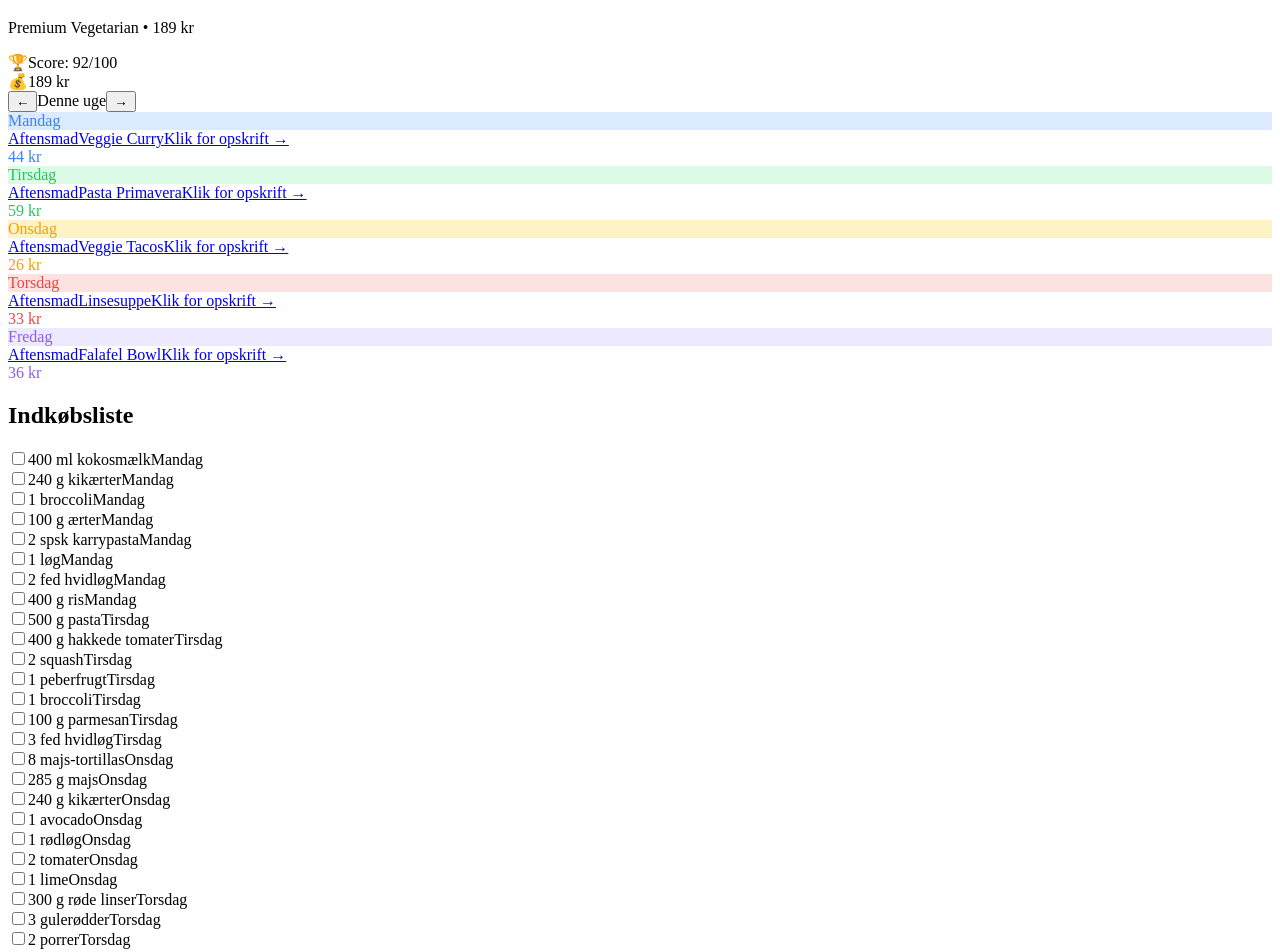
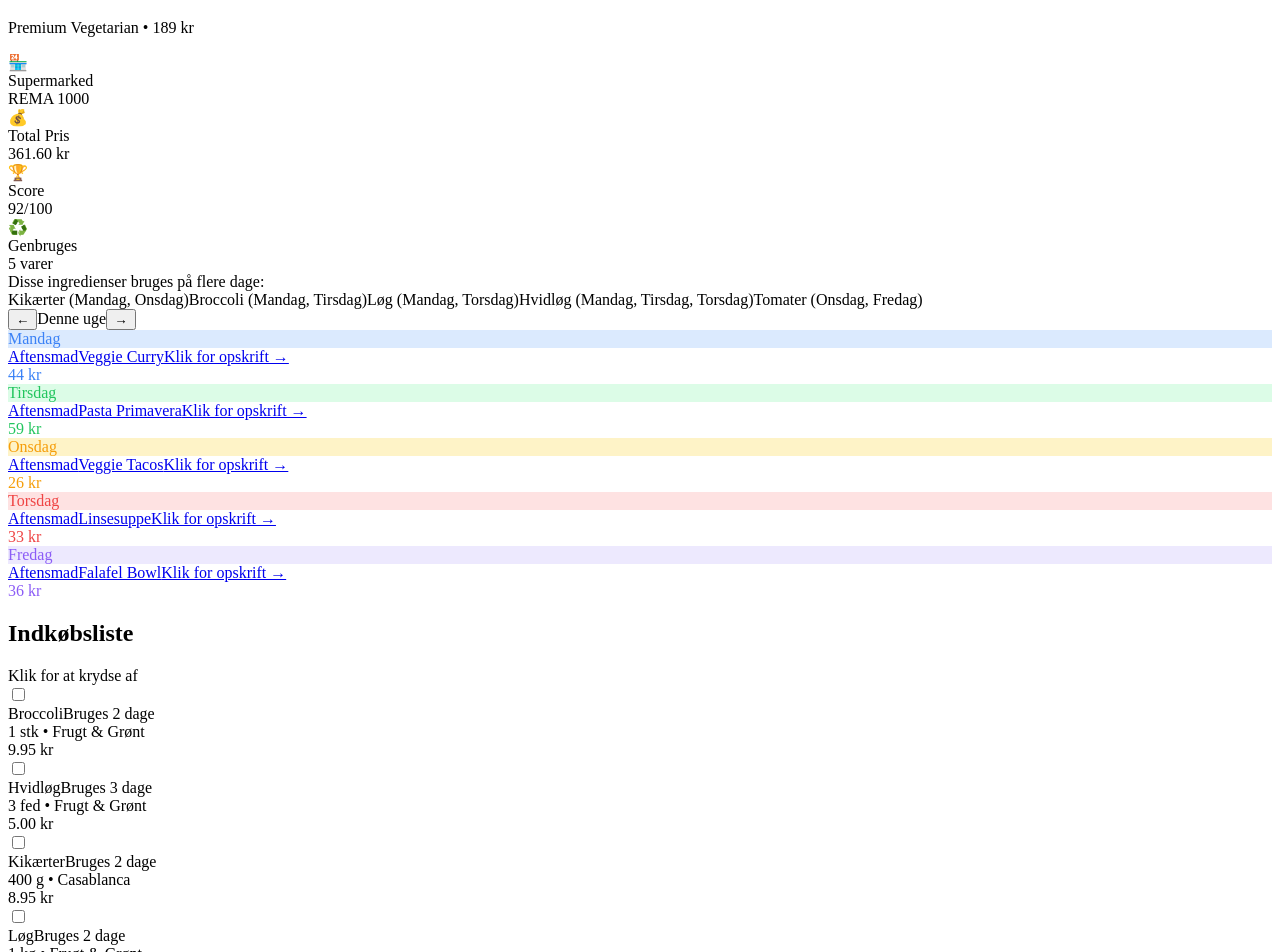
Before and after one commit to SevkanFeisty/feisty-recipes, a Next.js app: page /madplan in a window 1280 px wide. Shown: the part 1380-2332 px from the top of the page. Built offline with nearby package versions, Linux system fonts and the light colour scheme; a web font is replaced by a local one.

Commit message:
Add: shopping info box + prices/brands on grocery list + orange multi-day ingredients

```diff
--- a/app/madplan/page.js
+++ b/app/madplan/page.js
@@ -12,88 +12,125 @@ const days = [
   { name: 'Fredag', day_en: 'Friday', color: '#C4B5FD', bg: '#EDE9FE', border: '#8B5CF6' },
 ];
 
-// Recipe data - used in madplan
+// Recipe data with full ingredient details
 const recipesData = {
   "veggie-curry": {
     title: "Veggie Curry",
     day: "Mandag",
     ingredients: [
-      "400 ml kokosmælk",
-      "240 g kikærter",
-      "1 broccoli",
-      "100 g ærter",
-      "2 spsk karrypasta",
-      "1 løg",
-      "2 fed hvidløg",
-      "400 g ris"
+      { name: "Kokosmælk", amount: "400 ml", brand: "Coco", price: 12.95 },
+      { name: "Kikærter", amount: "400 g", brand: "Casablanca", price: 8.95 },
+      { name: "Broccoli", amount: "1 stk", brand: "Frugt & Grønt", price: 9.95 },
+      { name: "Ærter", amount: "300 g", brand: "Frozen", price: 12.50 },
+      { name: "Karrypasta", amount: "290 g", brand: "Blue Dragon", price: 19.95 },
+      { name: "Løg", amount: "1 kg", brand: "Frugt & Grønt", price: 8.95 },
+      { name: "Hvidløg", amount: "3 fed", brand: "Frugt & Grønt", price: 5.00 },
+      { name: "Jasminris", amount: "1 kg", brand: "Tastic", price: 14.95 }
     ]
   },
   "pasta-primavera": {
     title: "Pasta Primavera",
     day: "Tirsdag",
     ingredients: [
-      "500 g pasta",
-      "400 g hakkede tomater",
-      "2 squash",
-      "1 peberfrugt",
-      "1 broccoli",
-      "100 g parmesan",
-      "3 fed hvidløg"
+      { name: "Pasta", amount: "500 g", brand: "Barilla", price: 9.95 },
+      { name: "Hakkede tomater", amount: "400 g", brand: "Mutti", price: 14.95 },
+      { name: "Squash", amount: "2 stk", brand: "Frugt & Grønt", price: 10.00 },
+      { name: "Peberfrugt", amount: "2 stk", brand: "Frugt & Grønt", price: 12.00 },
+      { name: "Broccoli", amount: "1 stk", brand: "Frugt & Grønt", price: 9.95 },
+      { name: "Parmesan", amount: "200 g", brand: "Arla", price: 29.95 },
+      { name: "Hvidløg", amount: "1 hoved", brand: "Frugt & Grønt", price: 3.00 }
     ]
   },
   "veggie-tacos": {
     title: "Veggie Tacos",
     day: "Onsdag",
     ingredients: [
-      "8 majs-tortillas",
-      "285 g majs",
-      "240 g kikærter",
-      "1 avocado",
-      "1 rødløg",
-      "2 tomater",
-      "1 lime"
+      { name: "Majs-tortillas", amount: "8 stk", brand: "Santa Maria", price: 18.95 },
+      { name: "Majs", amount: "340 g", brand: "Sweet Corn", price: 7.95 },
+      { name: "Kikærter", amount: "400 g", brand: "Casablanca", price: 8.95 },
+      { name: "Avocado", amount: "2 stk", brand: "Frugt & Grønt", price: 14.00 },
+      { name: "Rødløg", amount: "2 stk", brand: "Frugt & Grønt", price: 6.00 },
+      { name: "Tomater", amount: "4 stk", brand: "Frugt & Grønt", price: 12.00 },
+      { name: "Lime", amount: "2 stk", brand: "Frugt & Grønt", price: 8.00 }
     ]
   },
   "lentil-soup": {
     title: "Linsesuppe",
     day: "Torsdag",
     ingredients: [
-      "300 g røde linser",
-      "3 gulerødder",
-      "2 porrer",
-      "1 løg",
-      "3 fed hvidløg",
-      "1 liter boullion"
+      { name: "Røde linser", amount: "500 g", brand: "Bobs Red Mill", price: 19.95 },
+      { name: "Gulerødder", amount: "1 kg", brand: "Frugt & Grønt", price: 9.95 },
+      { name: "Porrer", amount: "2 stk", brand: "Frugt & Grønt", price: 8.00 },
+      { name: "Løg", amount: "1 kg", brand: "Frugt & Grønt", price: 8.95 },
+      { name: "Hvidløg", amount: "1 hoved", brand: "Frugt & Grønt", price: 3.00 },
+      { name: "Grøntsagsbouillon", amount: "6 stk", brand: "Knorr", price: 15.95 }
     ]
   },
   "falafel-bowl": {
     title: "Falafel Bowl",
     day: "Fredag",
     ingredients: [
-      "300 g falafel",
-      "250 g hummus",
-      "1 pose salat",
-      "1 agurk",
-      "2 tomater",
-      "4 pitabrød"
+      { name: "Falafel", amount: "300 g", brand: "D四个字", price: 22.95 },
+      { name: "Hummus", amount: "250 g", brand: "Pulsar", price: 14.95 },
+      { name: "Salatmix", amount: "250 g", brand: "Evergreen", price: 12.95 },
+      { name: "Agurk", amount: "1 stk", brand: "Frugt & Grønt", price: 5.00 },
+      { name: "Tomater", amount: "4 stk", brand: "Frugt & Grønt", price: 12.00 },
+      { name: "Pitabrød", amount: "4 stk", brand: "Al Arabi", price: 14.95 }
     ]
   }
 };
 
-// Generate combined grocery list from all recipes
-function generateGroceryList() {
-  const allIngredients = [];
+// Find ingredients used in multiple days
+function getMultiDayIngredients() {
+  const ingredientCount = {};
 
   Object.values(recipesData).forEach(recipe => {
     recipe.ingredients.forEach(ing => {
-      allIngredients.push({
-        name: ing,
-        day: recipe.day
-      });
+      const key = ing.name.toLowerCase();
+      if (!ingredientCount[key]) {
+        ingredientCount[key] = { name: ing.name, days: [], count: 0 };
+      }
+      ingredientCount[key].days.push(recipe.day);
+      ingredientCount[key].count++;
     });
   });
 
-  return allIngredients;
+  return Object.values(ingredientCount).filter(i => i.count > 1);
+}
+
+// Generate grocery list with prices
+function generateGroceryList() {
+  const allIngredients = [];
+  const seen = new Set();
+
+  Object.values(recipesData).forEach(recipe => {
+    recipe.ingredients.forEach(ing => {
+      const key = ing.name.toLowerCase();
+      if (!seen.has(key)) {
+        seen.add(key);
+        allIngredients.push({
+          name: ing.name,
+          amount: ing.amount,
+          brand: ing.brand,
+          price: ing.price,
+          days: [recipe.day]
+        });
+      } else {
+        // Add day to existing
+        const existing = allIngredients.find(i => i.name.toLowerCase() === key);
+        if (existing && !existing.days.includes(recipe.day)) {
+          existing.days.push(recipe.day);
+        }
+      }
+    });
+  });
+
+  return allIngredients.sort((a, b) => {
+    // Multi-day items first
+    if (a.days.length > 1 && b.days.length === 1) return -1;
+    if (a.days.length === 1 && b.days.length > 1) return 1;
+    return a.name.localeCompare(b.name);
+  });
 }
 
 const samplePlan = {
@@ -101,6 +138,7 @@ const samplePlan = {
   plan_name: "Premium Vegetarian",
   score: 92,
   total_cost_dkk: 189,
+  supermarket: "REMA 1000",
   days: [
     { day: 1, day_name: "Monday", recipe_id: "veggie-curry", day_total: 44 },
     { day: 2, day_name: "Tuesday", recipe_id: "pasta-primavera", day_total: 59 },
@@ -114,6 +152,9 @@ export default function MadplanPage() {
   const [weekOffset, setWeekOffset] = useState(0);
   const [selectedPlan, setSelectedPlan] = useState(samplePlan);
   const groceryList = generateGroceryList();
+  const multiDayIngredients = getMultiDayIngredients();
+
+  const totalPrice = groceryList.reduce((sum, item) => sum + item.price, 0);
 
   const getDanishDay = (dayName) => {
     const day = days.find(d => d.day_en === dayName);
@@ -136,19 +177,52 @@ export default function MadplanPage() {
       </div>
 
       <main className="mx-auto max-w-7xl px-4 py-6">
-        {/* Plan Info Bar */}
-        <div className="bg-white rounded-xl shadow-sm p-4 mb-6 flex flex-wrap items-center justify-between gap-4">
-          <div className="flex items-center gap-4">
-            <div className="flex items-center gap-2">
-              <span className="text-2xl">🏆</span>
-              <span className="font-bold text-slate-900">Score: {selectedPlan.score}/100</span>
+
+        {/* Plan Summary Box */}
+        <div className="bg-white rounded-2xl shadow-lg p-6 mb-6">
+          <div className="grid md:grid-cols-4 gap-6">
+            {/* Supermarket */}
+            <div className="text-center p-4 bg-emerald-50 rounded-xl">
+              <div className="text-3xl mb-2">🏪</div>
+              <div className="text-xs text-slate-500 uppercase tracking-wide">Supermarked</div>
+              <div className="text-xl font-bold text-slate-900">{selectedPlan.supermarket}</div>
             </div>
-            <div className="h-6 w-px bg-slate-200"></div>
-            <div className="flex items-center gap-2">
-              <span className="text-2xl">💰</span>
-              <span className="font-bold text-emerald-600">{selectedPlan.total_cost_dkk} kr</span>
+
+            {/* Total Cost */}
+            <div className="text-center p-4 bg-emerald-50 rounded-xl">
+              <div className="text-3xl mb-2">💰</div>
+              <div className="text-xs text-slate-500 uppercase tracking-wide">Total Pris</div>
+              <div className="text-xl font-bold text-emerald-600">{totalPrice.toFixed(2)} kr</div>
+            </div>
+
+            {/* Score */}
+            <div className="text-center p-4 bg-emerald-50 rounded-xl">
+              <div className="text-3xl mb-2">🏆</div>
+              <div className="text-xs text-slate-500 uppercase tracking-wide">Score</div>
+              <div className="text-xl font-bold text-slate-900">{selectedPlan.score}/100</div>
+            </div>
+
+            {/* Multi-day items */}
+            <div className="text-center p-4 bg-amber-50 rounded-xl">
+              <div className="text-3xl mb-2">♻️</div>
+              <div className="text-xs text-slate-500 uppercase tracking-wide">Genbruges</div>
+              <div className="text-xl font-bold text-amber-600">{multiDayIngredients.length} varer</div>
             </div>
           </div>
+
+          {/* Multi-day ingredients detail */}
+          {multiDayIngredients.length > 0 && (
+            <div className="mt-4 pt-4 border-t border-amber-200">
+              <div className="text-sm text-amber-800 font-medium mb-2">Disse ingredienser bruges på flere dage:</div>
+              <div className="flex flex-wrap gap-2">
+                {multiDayIngredients.map((item, idx) => (
+                  <span key={idx} className="px-3 py-1 bg-amber-100 text-amber-700 rounded-full text-sm">
+                    {item.name} ({item.days.join(', ')})
+                  </span>
+                ))}
+              </div>
+            </div>
+          )}
         </div>
 
         {/* Week Navigation */}
@@ -198,20 +272,41 @@ export default function MadplanPage() {
 
         {/* Grocery List */}
         <div className="bg-white rounded-2xl shadow-lg p-8">
-          <h2 className="text-2xl font-bold text-slate-900 mb-6">Indkøbsliste</h2>
+          <div className="flex items-center justify-between mb-6">
+            <h2 className="text-2xl font-bold text-slate-900">Indkøbsliste</h2>
+            <span className="text-sm text-slate-500">Klik for at krydse af</span>
+          </div>
 
-          <div className="space-y-4">
+          <div className="space-y-2">
             {groceryList.map((item, idx) => (
-              <div key={idx} className="flex items-center gap-3 p-3 bg-slate-50 rounded-lg">
-                <input type="checkbox" className="w-5 h-5 rounded border-slate-300 text-emerald-500 focus:ring-emerald-500" />
-                <span className="text-slate-700">{item.name}</span>
-                <span className="ml-auto text-xs text-slate-400">{item.day}</span>
-              </div>
+              <label key={idx} className={`flex items-center gap-4 p-4 rounded-xl cursor-pointer transition-all hover:shadow-md ${item.days.length > 1 ? 'bg-amber-50 border border-amber-200' : 'bg-slate-50'}`}>
+                <input
+                  type="checkbox"
+                  className="w-6 h-6 rounded-lg border-2 border-slate-300 text-emerald-500 focus:ring-emerald-500 focus:ring-offset-2"
+                />
+                <div className="flex-1">
+                  <div className="flex items-center gap-2">
+                    <span className={`font-medium ${item.days.length > 1 ? 'text-amber-700' : 'text-slate-900'}`}>
+                      {item.name}
+                    </span>
+                    {item.days.length > 1 && (
+                      <span className="text-xs bg-amber-200 text-amber-700 px-2 py-0.5 rounded-full">
+                        Bruges {item.days.length} dage
+                      </span>
+                    )}
+                  </div>
+                  <div className="text-sm text-slate-500">{item.amount} • {item.brand}</div>
+                </div>
+                <div className="text-right">
+                  <div className="font-bold text-slate-900">{item.price.toFixed(2)} kr</div>
+                </div>
+              </label>
             ))}
           </div>
 
-          <div className="mt-6 pt-4 border-t border-slate-100">
-            <span className="font-bold text-slate-900">I alt: {groceryList.length} ingredienser</span>
+          <div className="mt-6 pt-4 border-t border-slate-100 flex justify-between items-center">
+            <span className="font-bold text-slate-900">I alt:</span>
+            <span className="text-2xl font-bold text-emerald-600">{totalPrice.toFixed(2)} kr</span>
           </div>
         </div>
 
```
Also changed, not shown: app/opskrifter/falafel-bowl/page.js (+44 -31 lines), app/opskrifter/lentil-soup/page.js (+46 -32 lines), app/opskrifter/pasta-primavera/page.js (+43 -29 lines), app/opskrifter/veggie-curry/page.js (+51 -38 lines), app/opskrifter/veggie-tacos/page.js (+44 -31 lines).
